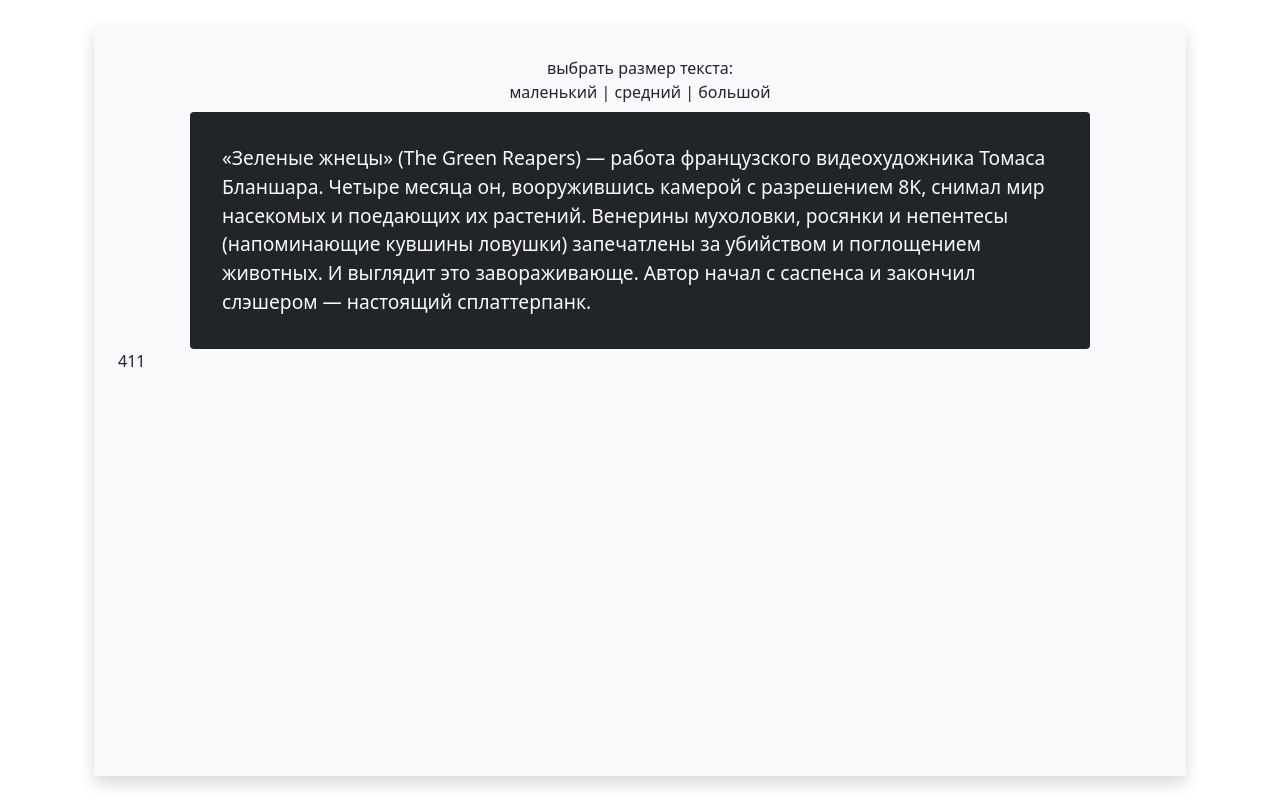
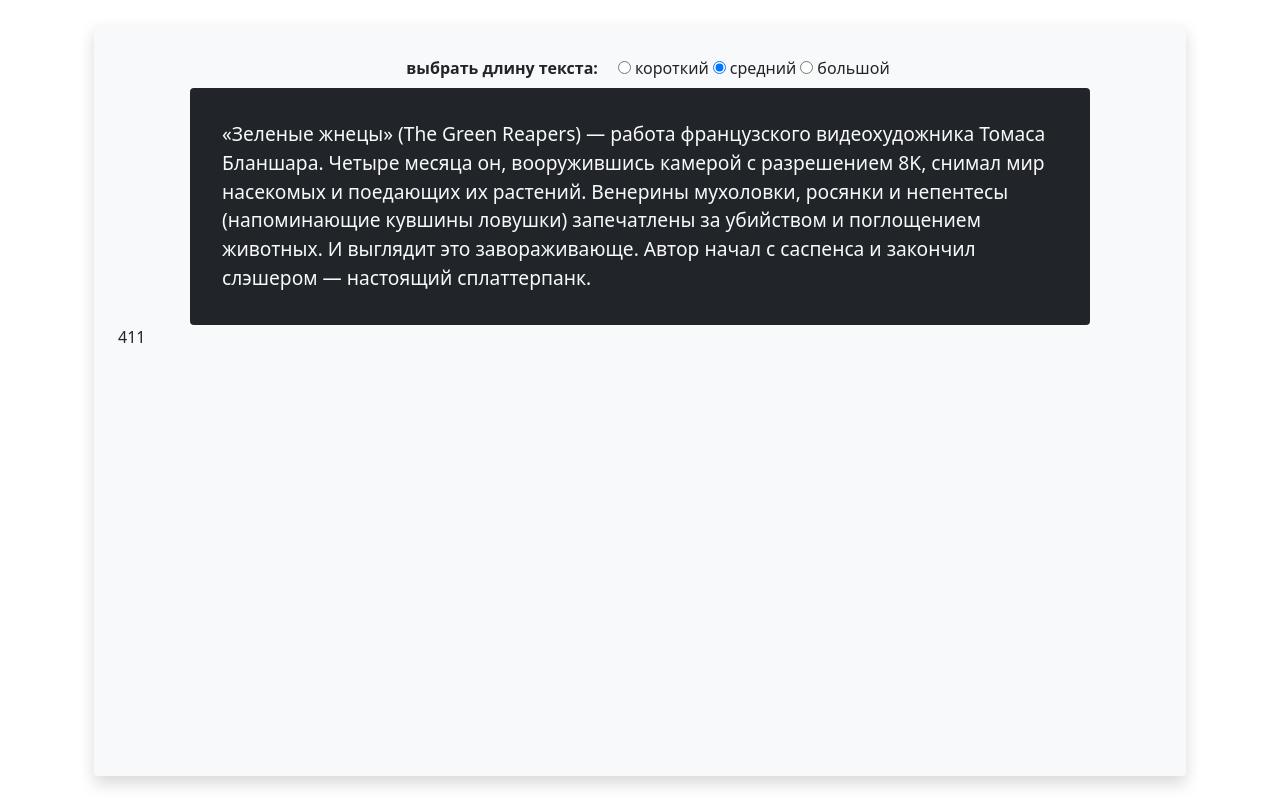
Before and after one commit to Denesterio/type_trainer, a Vue app: page / in a window 1280 px wide. Built offline with nearby package versions, Linux system fonts and the light colour scheme.

Commit message:
add change text length radio input

```diff
--- a/src/App.vue
+++ b/src/App.vue
@@ -1,6 +1,11 @@
 <template>
   <div class="container bg-light shadow rounded h-100 p-4">
-    <div class="text-center p-2">выбрать размер текста:<br />маленький | средний | большой</div>
+    <app-radio-inputs
+      v-model="currentTextLength"
+      class="text-center p-2 d-flex justify-content-center flex-direction-row"
+      :points="textLengthSettings"
+      name="text-size"
+    >выбрать длину текста:</app-radio-inputs>
     <div class="text-box bg-dark text-light rounded">
       <div v-if="text.length > 0" class="p-3">{{ text }}</div>
     </div>
@@ -9,12 +14,19 @@
 </template>
 
 <script>
-
+import AppRadioInputs from "./UI/AppRadioInputs.vue";
 export default {
   name: 'App',
+  components: {AppRadioInputs},
   data() {
     return {
-      text: '«Зеленые жнецы» (The Green Reapers) — работа французского видеохудожника Томаса Бланшара. Четыре месяца он, вооружившись камерой с разрешением 8K, снимал мир насекомых и поедающих их растений. Венерины мухоловки, росянки и непентесы (напоминающие кувшины ловушки) запечатлены за убийством и поглощением животных. И выглядит это завораживающе. Автор начал с саспенса и закончил слэшером — настоящий сплаттерпанк.'
+      text: '«Зеленые жнецы» (The Green Reapers) — работа французского видеохудожника Томаса Бланшара. Четыре месяца он, вооружившись камерой с разрешением 8K, снимал мир насекомых и поедающих их растений. Венерины мухоловки, росянки и непентесы (напоминающие кувшины ловушки) запечатлены за убийством и поглощением животных. И выглядит это завораживающе. Автор начал с саспенса и закончил слэшером — настоящий сплаттерпанк.',
+      textLengthSettings: [
+        { value: '5', label: 'короткий' },
+        { value: '10', label: 'средний' },
+        { value: '15', label: 'большой' },
+      ],
+      currentTextLength: '10',
     }
   },
 
--- /dev/null
+++ b/src/UI/AppRadioInputs.vue
@@ -0,0 +1,52 @@
+<template>
+  <div>
+    <div class="mx-3">
+      <b><slot></slot></b>
+    </div>
+    <div v-for="(point, i) in points" :key="point.value">
+      <input
+        class="m-1"
+        type="radio"
+        :id="`name-${i}`"
+        :name="name"
+        :value="point.value"
+        :checked="modelValue === point.value"
+        @change="changeLength(e)"
+      >
+      <label :for="`name-${i}`">{{ point.label }}</label>
+    </div>
+  </div>
+</template>
+
+<script>
+export default {
+  props: {
+    // [{
+    //   value: string,
+    //   label: string
+    // }]
+    points: {
+      type: Array,
+      required: true,
+    },
+    name: {
+      type: String,
+      required: true,
+    },
+    modelValue: {
+      type: String,
+      required: false,
+    }
+  },
+
+  emits: {
+    'update:modelValue': (value) => {console.dir(value); return this.$props.points.map(p => p.value).includes(value)},
+  },
+
+  methods: {
+    changeLength(e) {
+      this.$emit('update:modelValue', e.target.value);
+    }
+  }
+}
+</script>
```
